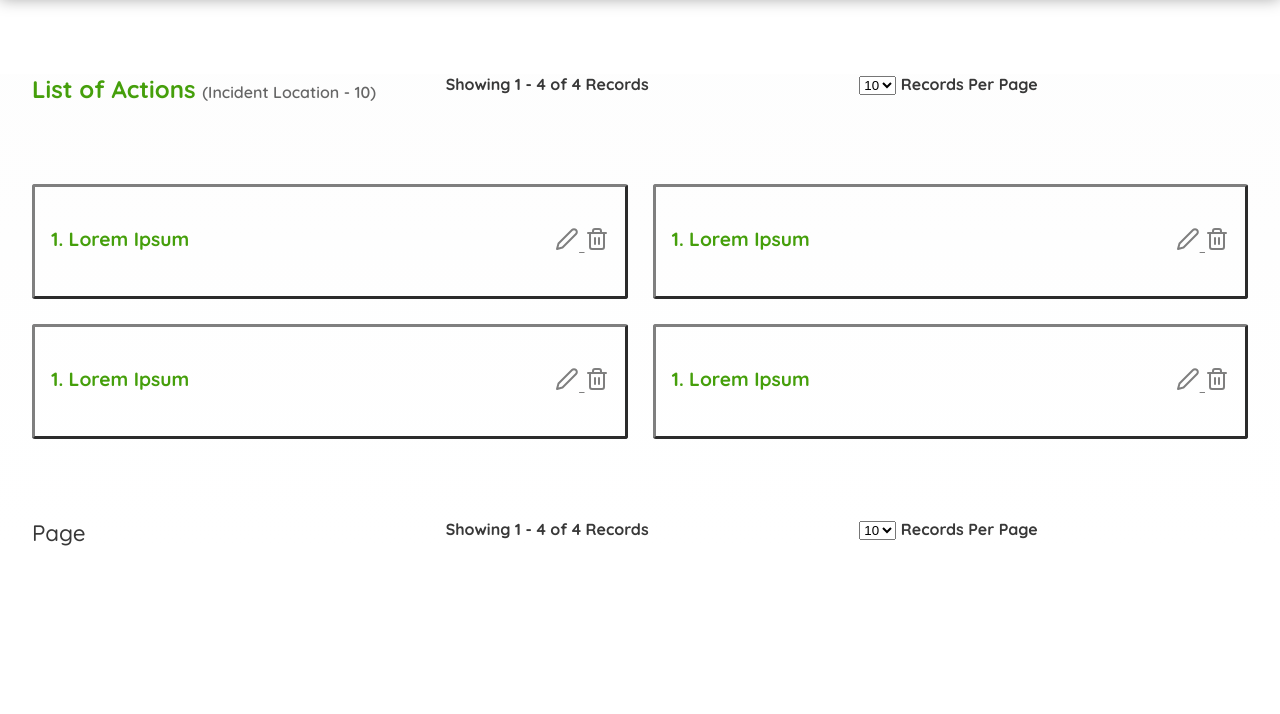
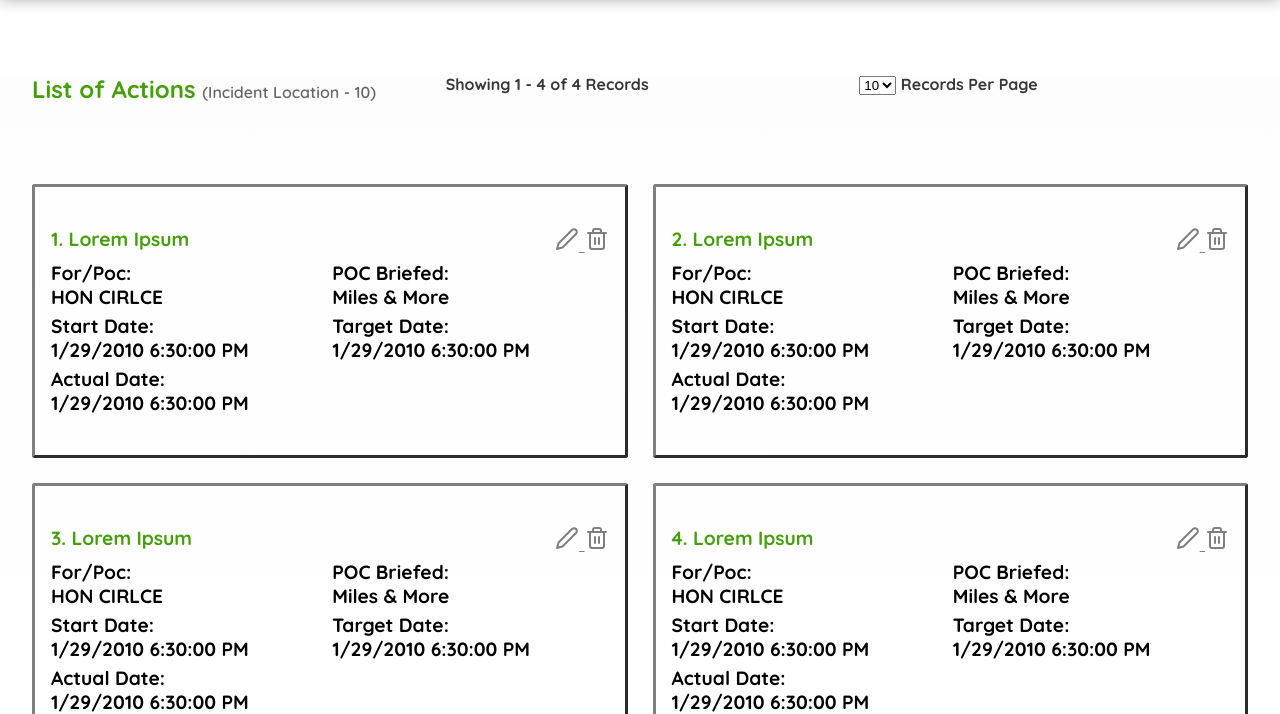
Before and after one commit to saisashreek2692/nagarro-test-file, a website: page index.html in a window 1280 px wide. Shown: the part 86-800 px from the top of the page. Drawn offline with nearby package versions, Linux system fonts and the light colour scheme.

Commit message:
Cards Info and UI Updated

```diff
--- a/index.html
+++ b/index.html
@@ -53,11 +53,31 @@
                             <i data-feather="trash-2"></i>
                         </a>
                     </div>
+                    <div class="action__Cards--Info">
+                        <h4 class="action__Cards--Info-Name">For/Poc: </h4>
+                        <p class="action__Cards--Info-Content">HON CIRLCE</p>
+                    </div>
+                    <div class="action__Cards--Info">
+                        <h4 class="action__Cards--Info-Name">POC Briefed: </h4>
+                        <p class="action__Cards--Info-Content">Miles & More</p>
+                    </div>
+                    <div class="action__Cards--Info">
+                        <h4 class="action__Cards--Info-Name">Start Date: </h4>
+                        <p class="action__Cards--Info-Content">1/29/2010 6:30:00 PM</p>
+                    </div>
+                    <div class="action__Cards--Info">
+                        <h4 class="action__Cards--Info-Name">Target Date: </h4>
+                        <p class="action__Cards--Info-Content">1/29/2010 6:30:00 PM</p>
+                    </div>
+                    <div class="action__Cards--Info">
+                        <h4 class="action__Cards--Info-Name">Actual Date: </h4>
+                        <p class="action__Cards--Info-Content">1/29/2010 6:30:00 PM</p>
+                    </div>
                 </div>
             </div>
             <div class="action__Cards--Box">
                 <div class="action__Cards--Title">
-                    <h4 class="action__Cards--Title-1">1. Lorem Ipsum</h4>
+                    <h4 class="action__Cards--Title-1">2. Lorem Ipsum</h4>
                     <div class="action__Cards--Icons">
                         <a href="#" class="action__Cards--Icons-Edit">
                             <i data-feather="edit-2"></i>
@@ -66,11 +86,31 @@
                             <i data-feather="trash-2"></i>
                         </a>
                     </div>
+                    <div class="action__Cards--Info">
+                        <h4 class="action__Cards--Info-Name">For/Poc: </h4>
+                        <p class="action__Cards--Info-Content">HON CIRLCE</p>
+                    </div>
+                    <div class="action__Cards--Info">
+                        <h4 class="action__Cards--Info-Name">POC Briefed: </h4>
+                        <p class="action__Cards--Info-Content">Miles & More</p>
+                    </div>
+                    <div class="action__Cards--Info">
+                        <h4 class="action__Cards--Info-Name">Start Date: </h4>
+                        <p class="action__Cards--Info-Content">1/29/2010 6:30:00 PM</p>
+                    </div>
+                    <div class="action__Cards--Info">
+                        <h4 class="action__Cards--Info-Name">Target Date: </h4>
+                        <p class="action__Cards--Info-Content">1/29/2010 6:30:00 PM</p>
+                    </div>
+                    <div class="action__Cards--Info">
+                        <h4 class="action__Cards--Info-Name">Actual Date: </h4>
+                        <p class="action__Cards--Info-Content">1/29/2010 6:30:00 PM</p>
+                    </div>
                 </div>
             </div>
             <div class="action__Cards--Box">
                 <div class="action__Cards--Title">
-                    <h4 class="action__Cards--Title-1">1. Lorem Ipsum</h4>
+                    <h4 class="action__Cards--Title-1">3. Lorem Ipsum</h4>
                     <div class="action__Cards--Icons">
                         <a href="#" class="action__Cards--Icons-Edit">
                             <i data-feather="edit-2"></i>
@@ -79,11 +119,31 @@
                             <i data-feather="trash-2"></i>
                         </a>
                     </div>
+                    <div class="action__Cards--Info">
+                        <h4 class="action__Cards--Info-Name">For/Poc: </h4>
+                        <p class="action__Cards--Info-Content">HON CIRLCE</p>
+                    </div>
+                    <div class="action__Cards--Info">
+                        <h4 class="action__Cards--Info-Name">POC Briefed: </h4>
+                        <p class="action__Cards--Info-Content">Miles & More</p>
+                    </div>
+                    <div class="action__Cards--Info">
+                        <h4 class="action__Cards--Info-Name">Start Date: </h4>
+                        <p class="action__Cards--Info-Content">1/29/2010 6:30:00 PM</p>
+                    </div>
+                    <div class="action__Cards--Info">
+                        <h4 class="action__Cards--Info-Name">Target Date: </h4>
+                        <p class="action__Cards--Info-Content">1/29/2010 6:30:00 PM</p>
+                    </div>
+                    <div class="action__Cards--Info">
+                        <h4 class="action__Cards--Info-Name">Actual Date: </h4>
+                        <p class="action__Cards--Info-Content">1/29/2010 6:30:00 PM</p>
+                    </div>
                 </div>
             </div>
             <div class="action__Cards--Box">
                 <div class="action__Cards--Title">
-                    <h4 class="action__Cards--Title-1">1. Lorem Ipsum</h4>
+                    <h4 class="action__Cards--Title-1">4. Lorem Ipsum</h4>
                     <div class="action__Cards--Icons">
                         <a href="#" class="action__Cards--Icons-Edit">
                             <i data-feather="edit-2"></i>
@@ -91,6 +151,26 @@
                         <a href="#" class="action__Cards--Icons-Trash">
                             <i data-feather="trash-2"></i>
                         </a>
+                    </div>
+                    <div class="action__Cards--Info">
+                        <h4 class="action__Cards--Info-Name">For/Poc: </h4>
+                        <p class="action__Cards--Info-Content">HON CIRLCE</p>
+                    </div>
+                    <div class="action__Cards--Info">
+                        <h4 class="action__Cards--Info-Name">POC Briefed: </h4>
+                        <p class="action__Cards--Info-Content">Miles & More</p>
+                    </div>
+                    <div class="action__Cards--Info">
+                        <h4 class="action__Cards--Info-Name">Start Date: </h4>
+                        <p class="action__Cards--Info-Content">1/29/2010 6:30:00 PM</p>
+                    </div>
+                    <div class="action__Cards--Info">
+                        <h4 class="action__Cards--Info-Name">Target Date: </h4>
+                        <p class="action__Cards--Info-Content">1/29/2010 6:30:00 PM</p>
+                    </div>
+                    <div class="action__Cards--Info">
+                        <h4 class="action__Cards--Info-Name">Actual Date: </h4>
+                        <p class="action__Cards--Info-Content">1/29/2010 6:30:00 PM</p>
                     </div>
                 </div>
             </div>
```
